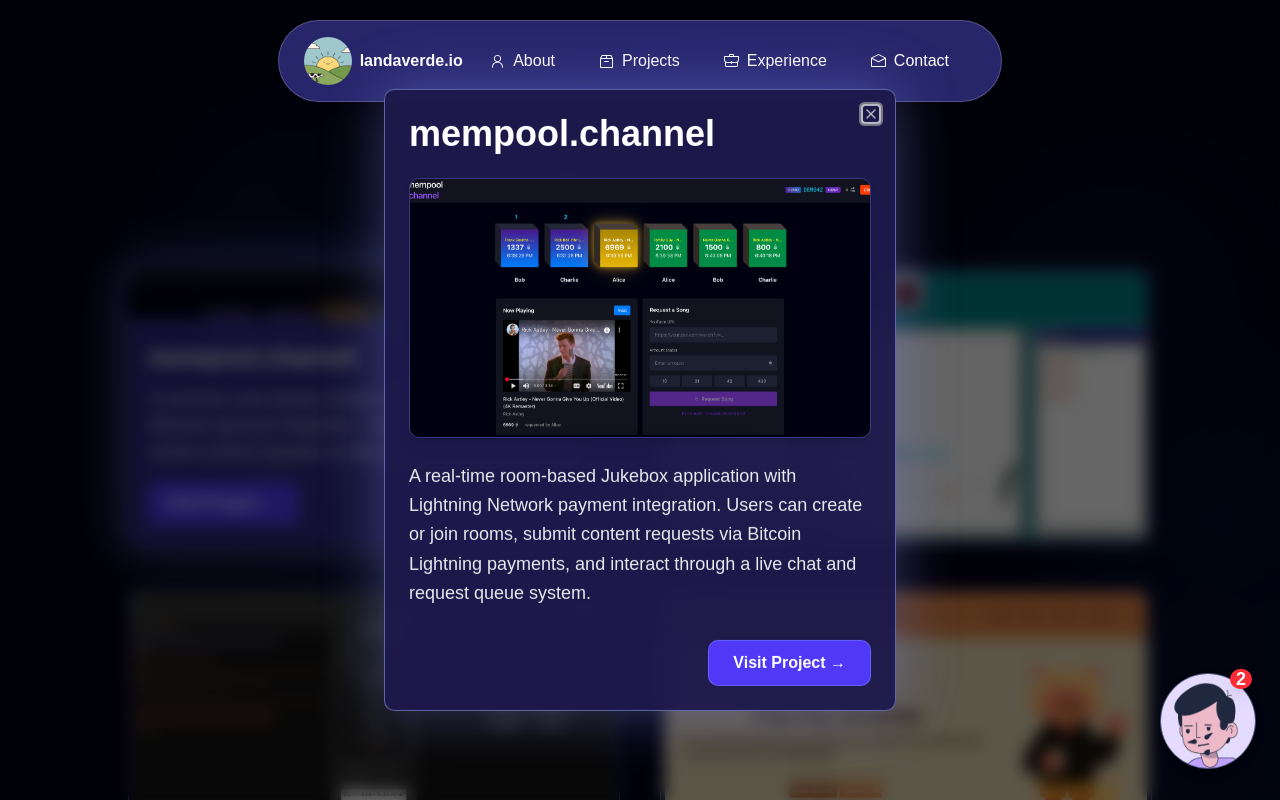
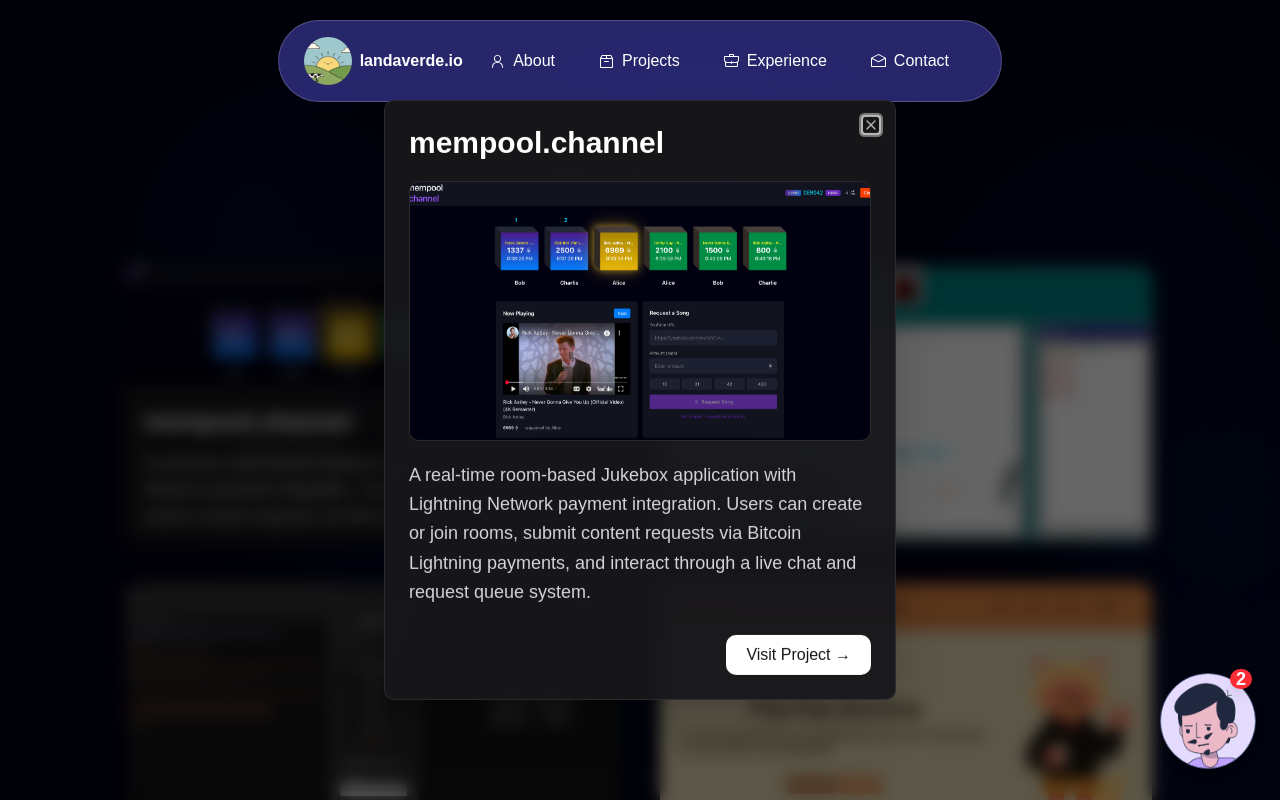
Before and after one commit to landaverdend/portfolio-site, a Next.js app: page /projects in a window 1280 px wide. Both pictures are taken after a click on the element 374 px from the left and 406 px from the top of the page. Shown: the top 800 px of the page. Built offline with nearby package versions, Linux system fonts and the light colour scheme.

Commit message:
some improvements to the card

```diff
--- a/app/page.tsx
+++ b/app/page.tsx
@@ -60,9 +60,6 @@ export default function Home() {
           </p>
 
           <div className="flex flex-row items-center gap-2 animate-slide-up-fade opacity-0" style={{ animationDelay: '0.6s' }}>
-            {/* <Button onClick={() => alert('Hello!')}>
-              <span className="text-nowrap">Click Here! 🤡</span>
-            </Button> */}
             <Button
               onClick={() => {
                 const link = document.createElement('a');
--- a/app/projects/page.tsx
+++ b/app/projects/page.tsx
@@ -124,14 +124,14 @@ export default function Projects() {
         }}
         modal={false}>
         <DialogContent
-          className="max-w-3xl bg-indigo-950/95 backdrop-blur-md border-indigo-300/50 text-white shadow-[0_0_60px_rgba(129,140,248,0.4)]"
+          className="max-w-3xl bg-zinc-900/95 backdrop-blur-md border border-zinc-700/50 text-white shadow-2xl"
           onInteractOutside={() => setIsDialogOpen(false)}
           showCloseButton={true}
           hideOverlay={true}>
           {selectedProject && (
-            <div className="flex flex-col gap-6">
-              <DialogTitle className="text-3xl lg:text-4xl font-bold text-white">{selectedProject.title}</DialogTitle>
-              <div className="relative w-full aspect-video rounded-lg overflow-hidden border border-indigo-400/30 shadow-lg">
+            <div className="flex flex-col gap-5">
+              <DialogTitle className="text-2xl lg:text-3xl font-semibold text-white">{selectedProject.title}</DialogTitle>
+              <div className="relative w-full aspect-video rounded-lg overflow-hidden border border-zinc-700/50">
                 <Image
                   src={selectedProject.href}
                   alt={selectedProject.title}
@@ -141,14 +141,14 @@ export default function Projects() {
                   loading="eager"
                 />
               </div>
-              <DialogDescription className="text-base lg:text-lg text-white/90 leading-relaxed">
+              <DialogDescription className="text-base lg:text-lg text-zinc-300 leading-relaxed">
                 {selectedProject.description}
               </DialogDescription>
               <div className="flex justify-end pt-2">
                 <Link
                   href={selectedProject.link}
                   target="_blank"
-                  className="px-6 py-2.5 bg-indigo-600 hover:bg-indigo-500 text-white font-semibold rounded-lg transition-colors duration-300 border border-indigo-400/50">
+                  className="px-5 py-2 bg-white text-zinc-900 font-medium rounded-lg transition-colors duration-200 hover:bg-zinc-200">
                   Visit Project →
                 </Link>
               </div>
@@ -165,39 +165,29 @@ function ProjectCard({ project, onClick, index, isSelected }: { project: Project
     <div
       onClick={onClick}
       data-selected={isSelected}
-      className="group relative bg-indigo-900/30 backdrop-blur-sm border border-indigo-300/50 p-1 rounded-xl cursor-pointer transform transition-all duration-300 hover:scale-[1.02] hover:shadow-[0_0_50px_rgba(129,140,248,0.6)] hover:border-indigo-300/80 data-[selected=true]:scale-[1.02] data-[selected=true]:shadow-[0_0_50px_rgba(129,140,248,0.6)] data-[selected=true]:border-indigo-300/80 animate-slide-up-fade opacity-0"
+      className="group relative overflow-hidden rounded-xl cursor-pointer transition-all duration-300 hover:scale-[1.02] data-[selected=true]:scale-[1.02] animate-slide-up-fade opacity-0"
       style={{ animationDelay: `${index * 0.1}s` }}>
-      <div className="relative w-full aspect-video overflow-hidden rounded-lg">
+      <div className="relative w-full aspect-video overflow-hidden rounded-xl">
         <Image
           src={project.href}
           alt={project.title}
           fill
-          className="object-cover transition-transform duration-500 group-hover:scale-110 group-data-[selected=true]:scale-110"
+          className="object-cover transition-transform duration-500 group-hover:scale-105 group-data-[selected=true]:scale-105"
           sizes="(max-width: 768px) 80vw, (max-width: 1024px) 40vw, 35vw"
           loading="eager"
         />
 
-        {/* Gradient overlay */}
-        <div className="absolute inset-0 bg-linear-to-t from-indigo-950/90 via-indigo-950/20 to-transparent opacity-0 group-hover:opacity-100 group-data-[selected=true]:opacity-100 transition-opacity duration-300" />
-
         {/* Static project name - bottom left */}
         <div className="absolute bottom-0 left-0 p-4 group-hover:opacity-0 group-data-[selected=true]:opacity-0 transition-opacity duration-300 z-10">
-          <h3 className="text-white font-bold bg-indigo-900/80 backdrop-blur-md px-4 py-2 rounded-lg text-lg lg:text-xl shadow-lg border border-indigo-400/30">
+          <h3 className="text-white font-semibold bg-zinc-900/80 backdrop-blur-sm px-4 py-2 rounded-lg text-lg lg:text-xl">
             {project.title}
           </h3>
         </div>
 
         {/* Hover overlay - bottom portion */}
-        <div className="absolute bottom-0 left-0 right-0 bg-indigo-900/95 backdrop-blur-xl border-t border-indigo-400/40 flex flex-col gap-3 py-5 px-5 transform translate-y-full group-hover:translate-y-0 group-data-[selected=true]:translate-y-0 transition-transform duration-300 opacity-0 group-hover:opacity-100 group-data-[selected=true]:opacity-100 z-20">
-          <h3 className="text-white font-bold text-xl lg:text-2xl">{project.title}</h3>
-          <p className="text-white/90 text-sm lg:text-base leading-relaxed line-clamp-3">{project.description}</p>
-          <Link
-            href={project.link}
-            target="_blank"
-            onClick={(e) => e.stopPropagation()}
-            className="text-white font-semibold bg-indigo-600 hover:bg-indigo-500 w-fit px-4 py-2 rounded-lg transition-colors duration-300 border border-indigo-400/50 mt-1">
-            Visit Project →
-          </Link>
+        <div className="absolute -bottom-2 left-0 right-0 bg-zinc-900/95 backdrop-blur-sm flex flex-col gap-3 pt-5 pb-6 px-5 transform translate-y-full group-hover:translate-y-0 group-data-[selected=true]:translate-y-0 transition-transform duration-300 opacity-0 group-hover:opacity-100 group-data-[selected=true]:opacity-100 z-20">
+          <h3 className="text-white font-semibold text-xl lg:text-2xl">{project.title}</h3>
+          <p className="text-zinc-300 text-sm lg:text-base leading-relaxed line-clamp-3">{project.description}</p>
         </div>
       </div>
     </div>
```
